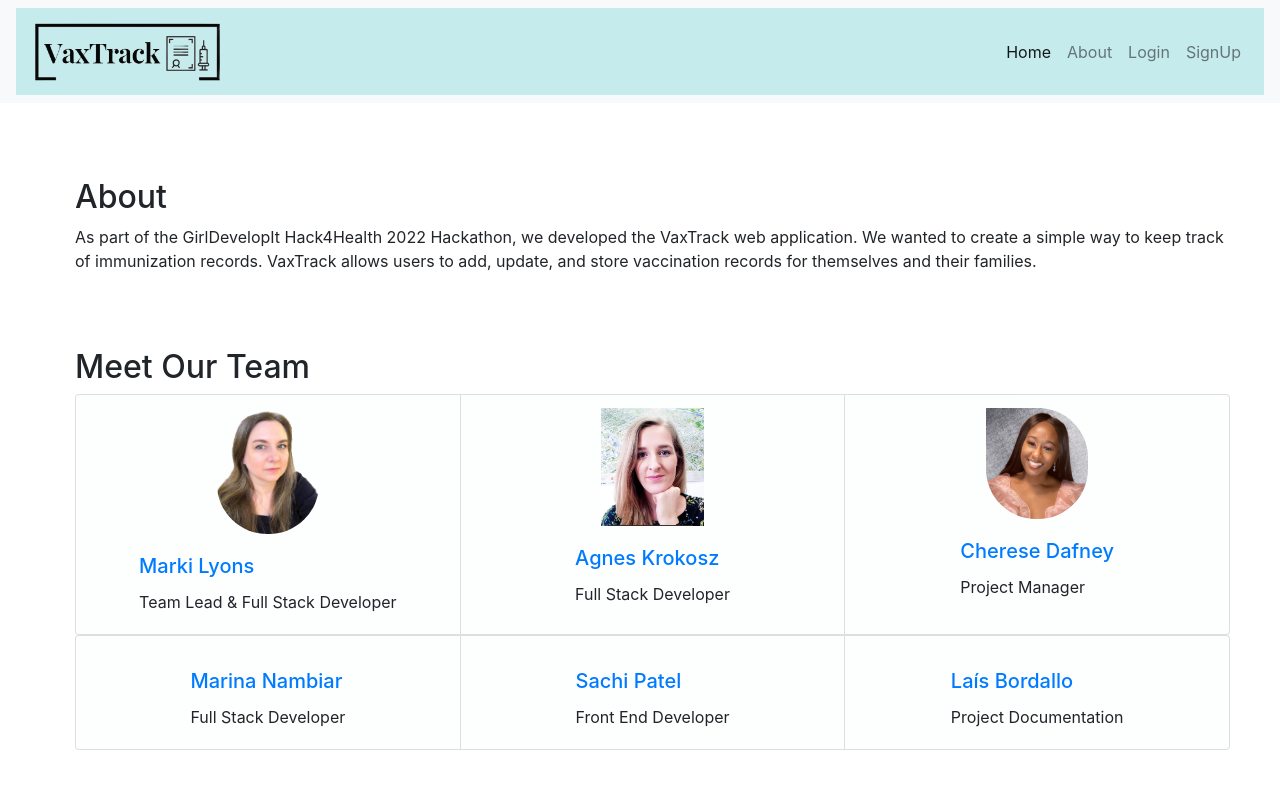
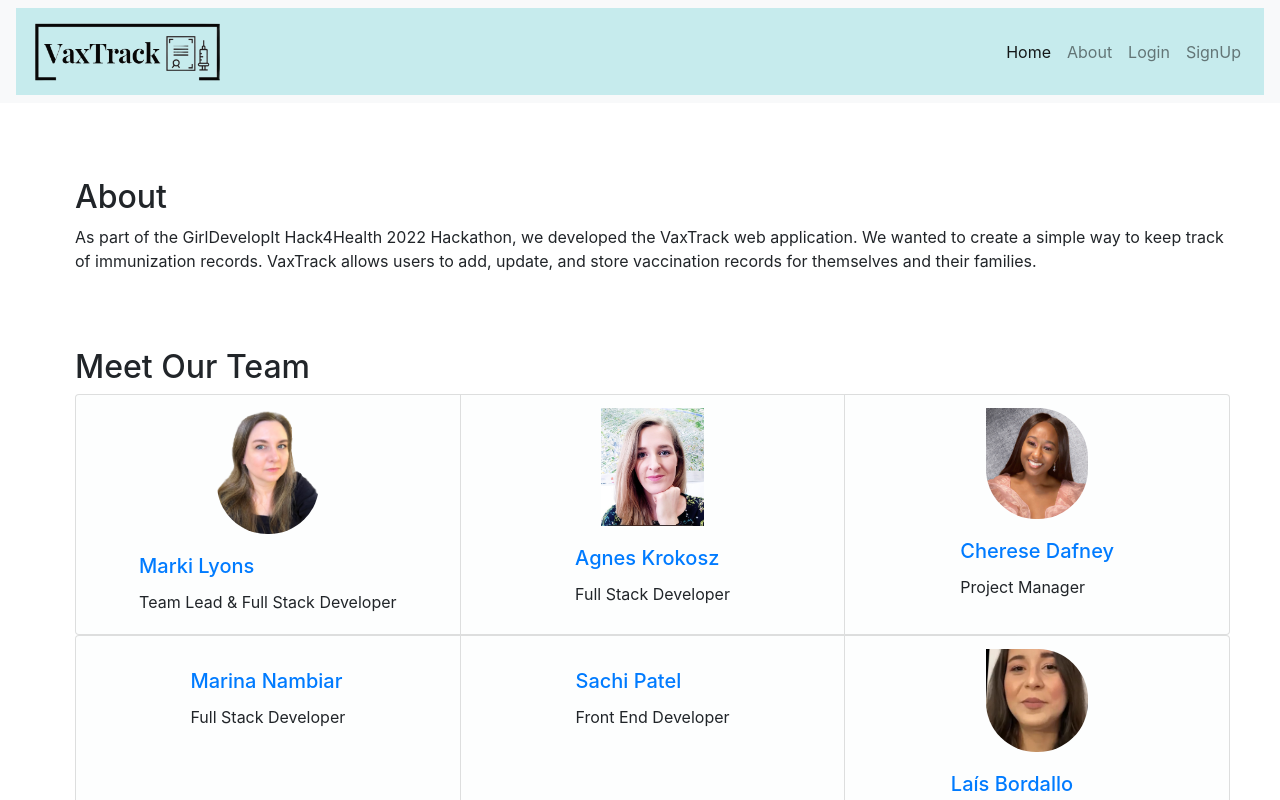
Before and after one commit to MsMLyons/vaxtrack, a React (Create React App) app in the folder client/: page /About in a window 1280 px wide. Shown: the top 800 px of the page. Built offline with nearby package versions, Linux system fonts and the light colour scheme.

Commit message:
Add photo and update about file

```diff
--- a/client/src/Components/About.js
+++ b/client/src/Components/About.js
@@ -60,6 +60,7 @@ function About() {
                 </Card.Body>
             </Card>
             <Card>
+            <Card.Img variant="top" src="./lais.jpg" />
                 <Card.Body>
                 <Card.Title><a href="http://www.linkedin.com/in/la%C3%ADspinheiro">La&iacute;s Bordallo</a></Card.Title>
                 <Card.Text>
```
Also changed, not shown: client/public/lais.jpg (added).
